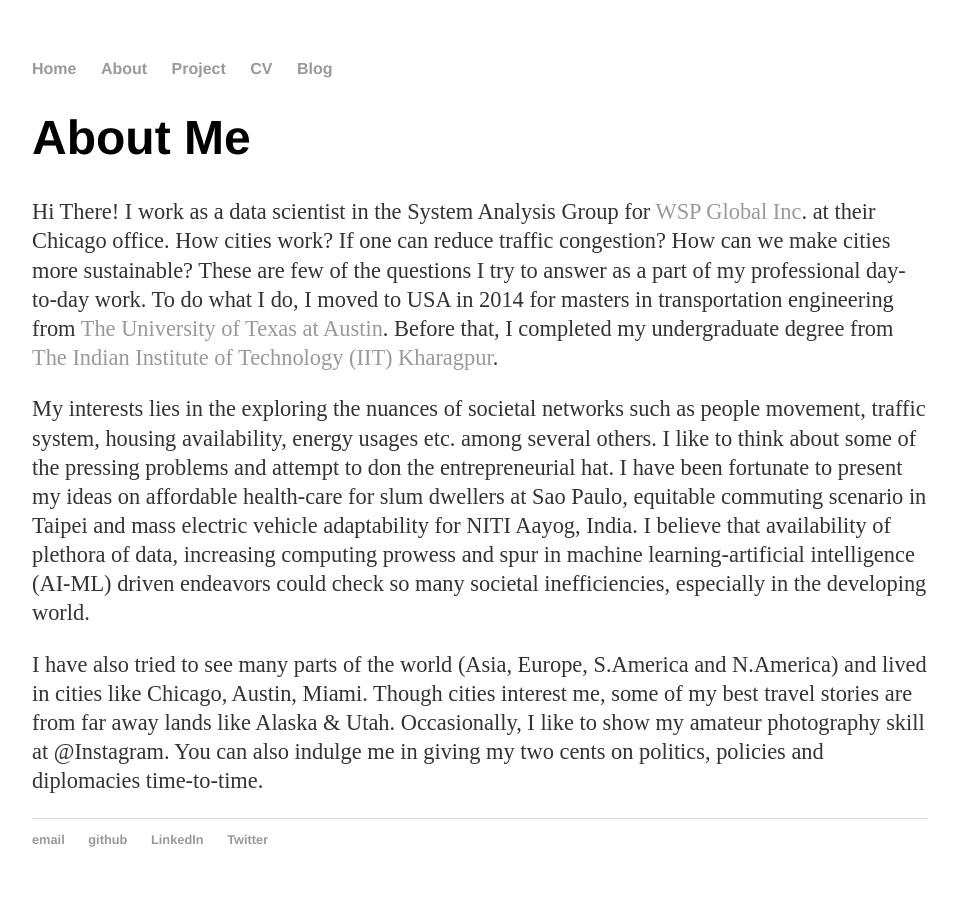
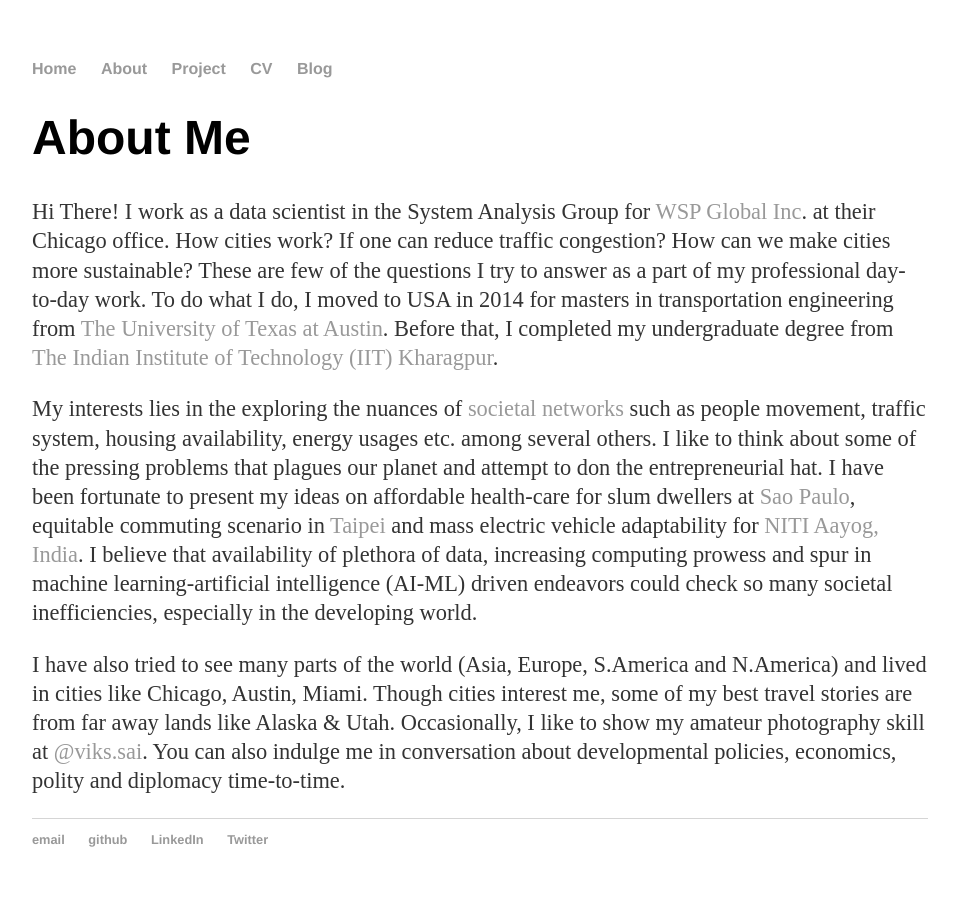
Before and after one commit to vikssai/vikssai.github.io, a Jekyll site: the page built from about/index.html, in a window 1280 px wide. Shown: the whole page, without its empty margins (160-1117 px from the left). Built offline with Jekyll 4.4.1, drawn with Linux system fonts in a browser that asks for light colours.

Commit message:
final about me

```diff
--- a/about/index.html
+++ b/about/index.html
@@ -9,12 +9,12 @@ title: About Vivek Kumar
 			These are few of the questions I try to answer as a part of my professional day-to-day work. To do what I do, I moved to USA in 2014 for masters in transportation engineering from <a href="https://www.utexas.edu/">The University of
 			Texas at Austin</a>. Before that, I completed my undergraduate degree from  <a href="http://www.iitkgp.ac.in/">The Indian Institute of Technology (IIT) Kharagpur</a>.</p>
 
-			<p>My interests lies in the exploring the nuances of societal networks such as people movement, traffic system, housing availability, energy usages etc. among several others. I like to think about some of the pressing
-			problems and attempt to don the entrepreneurial hat. I have been fortunate to present my ideas on affordable health-care for slum dwellers at Sao Paulo, equitable commuting scenario in Taipei and mass electric vehicle
-			adaptability for NITI Aayog, India. I believe that availability of plethora of data, increasing computing prowess and spur in machine learning-artificial intelligence (AI-ML) driven endeavors could check so many
+			<p>My interests lies in the exploring the nuances of <a href="https://ee.stanford.edu/research/societal-networks">societal networks</a> such as people movement, traffic system, housing availability, energy usages etc. among several others.
+			I like to think about some of the pressing problems that plagues our planet and attempt to don the entrepreneurial hat. I have been fortunate to present my ideas on affordable health-care for slum dwellers at <a href="http://www.hultprize.org/past/2014-challenge/">Sao Paulo</a>,
+			equitable commuting scenario in <a href="https://www.computextaipei.com.tw/">Taipei</a> and mass electric vehicle adaptability for <a href="http://movesummit.in/about.php">NITI Aayog, India</a>. I believe that availability of plethora of data, increasing computing prowess and spur in machine learning-artificial intelligence (AI-ML) driven endeavors could check so many
 			societal inefficiencies, especially in the developing world.</p>
 
 			<p>I have also tried to see many parts of the world (Asia, Europe, S.America and N.America) and lived in cities like Chicago, Austin, Miami. Though cities interest me, some of my best travel stories are from far away
-			lands like Alaska & Utah. Occasionally, I like to show my amateur photography skill at @Instagram. You can also indulge me in giving my two cents on politics, policies and diplomacies time-to-time.</p>
+			lands like Alaska & Utah. Occasionally, I like to show my amateur photography skill at <a href="https://www.instagram.com/viks.sai/">@viks.sai</a>. You can also indulge me in conversation about developmental policies, economics, polity and diplomacy time-to-time.</p>
 
 		</div>
```
